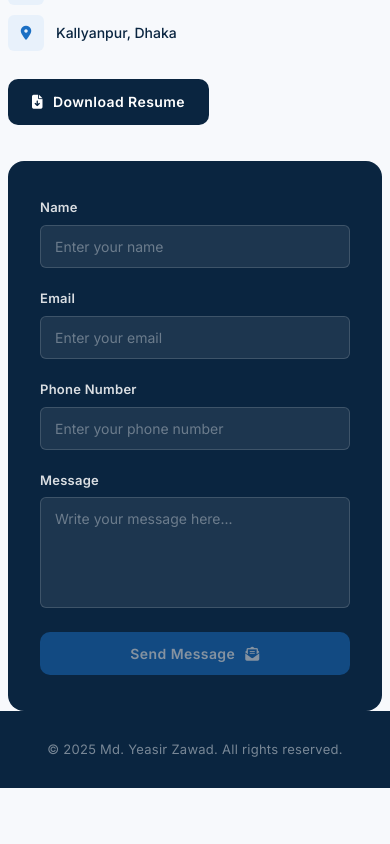
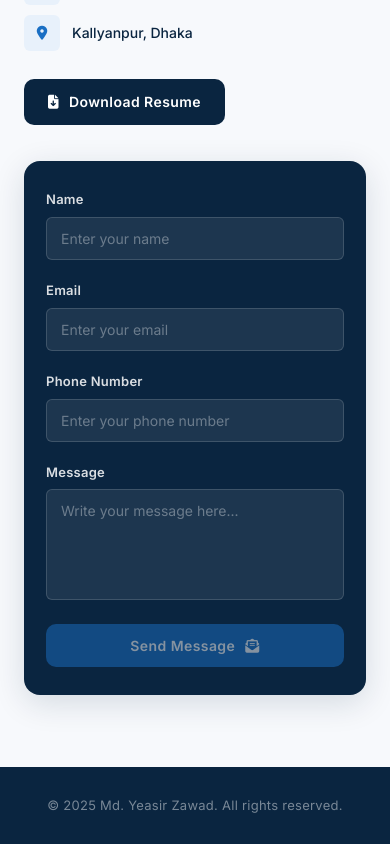
Before and after one commit to Yeasirzawad/Portfolio, an Angular app: page / in a window 390 px wide. Shown: the part 10949-11793 px from the top of the page. Before the commit the page ends 11737 px from the top, so only its background shows below. Built offline with nearby package versions, Linux system fonts and the light colour scheme.

Commit message:
Fix contact section spacing and form state styles

```diff
--- a/src/app/contact/contact.component.css
+++ b/src/app/contact/contact.component.css
@@ -1,3 +1,14 @@
+/* ===== Contact section spacing ===== */
+:host {
+  display: block;
+  padding-bottom: clamp(64px, 7vw, 110px);
+}
+
+.contact-section {
+  width: 100%;
+  padding: 0 clamp(16px, 2vw, 24px);
+}
+
 /* ===== Two-column layout ===== */
 .contact-layout {
   display: grid;
@@ -91,9 +102,11 @@
 
 /* ===== Right column — form card ===== */
 .contact-right {
+  align-self: start;
   background-color: var(--color-primary);
   border-radius: var(--radius-lg);
   padding: 36px 32px;
+  box-shadow: var(--shadow-lg);
 }
 
 /* ===== Form ===== */
@@ -141,6 +154,12 @@
   background-color: rgba(255, 255, 255, 0.12);
 }
 
+.form-group input:disabled,
+.form-group textarea:disabled {
+  opacity: 0.7;
+  cursor: not-allowed;
+}
+
 /* ===== Submit button ===== */
 .form-submit {
   display: inline-flex;
@@ -171,18 +190,23 @@
   cursor: not-allowed;
 }
 
-/* ===== Success message ===== */
-.form-success {
+/* ===== Success and error messages ===== */
+.form-success,
+.form-error {
   display: flex;
   align-items: center;
   gap: 12px;
-  background-color: rgba(255, 255, 255, 0.1);
-  border: 1px solid rgba(255, 255, 255, 0.25);
   border-radius: var(--radius-md);
   padding: 20px 24px;
   color: rgba(255, 255, 255, 0.9);
   font-size: 15px;
   font-weight: 500;
+  margin-bottom: 18px;
+}
+
+.form-success {
+  background-color: rgba(255, 255, 255, 0.1);
+  border: 1px solid rgba(255, 255, 255, 0.25);
 }
 
 .form-success i {
@@ -190,11 +214,30 @@
   font-size: 20px;
 }
 
+.form-error {
+  background-color: rgba(248, 113, 113, 0.14);
+  border: 1px solid rgba(248, 113, 113, 0.35);
+  color: #fecaca;
+}
+
+.form-error i {
+  color: #fca5a5;
+  font-size: 18px;
+}
+
 /* ===== Responsive ===== */
 @media (max-width: 860px) {
+  :host {
+    padding-bottom: 72px;
+  }
+
   .contact-layout {
     grid-template-columns: 1fr;
     gap: 36px;
+  }
+
+  .contact-right {
+    padding: 28px 22px;
   }
 
   .contact-tagline {
```
